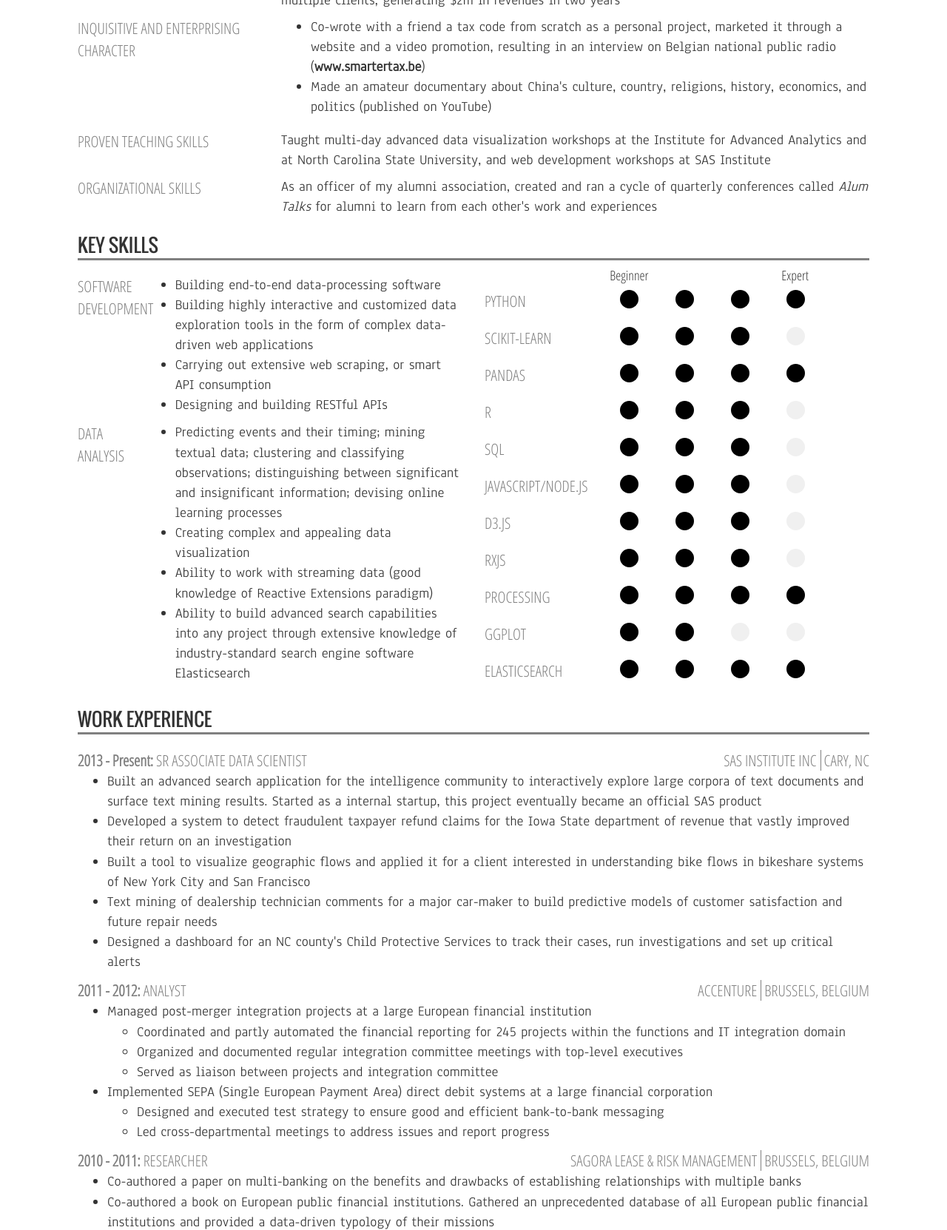
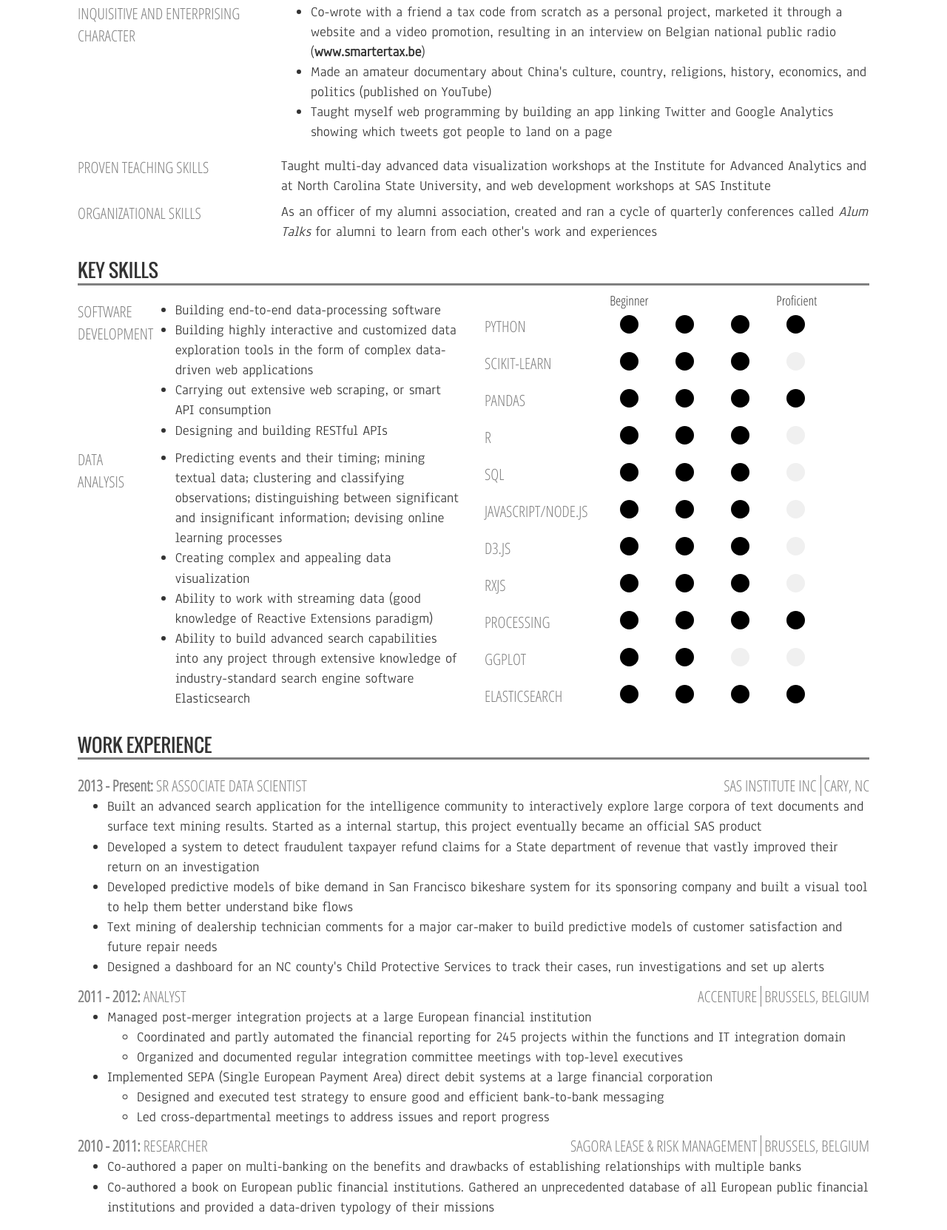
Before and after one commit to cwarny/cwarny.github.io, a plain HTML site: page index.html in a window 1280 px wide. Shown: the part 558-2221 px from the top of the page at 74% size. Drawn offline with Linux system fonts and the light colour scheme.

Commit message:
added accomplishment and rephrased the SAS bike project

```diff
--- a/index.html
+++ b/index.html
@@ -54,7 +54,6 @@
 				<div class="well about">I am a data scientist with strong software development skills and a background in economics and business management. I can work with large quantities of data and analyze it using advanced data mining and data visualization techniques to shed light on complex problems. I particularly enjoy building end-to-end tools and web-based applications around statistical analyses or processes to visualize and explore data. I am an enterprising team player comfortable working at the crossing of many disciplines, eager to lead teams, not afraid of taking risks, and able to combine highly technical analysis with broad strategic and macroeconomic reasoning, as well as to express complex ideas effectively.</div>
 			</div>
 		</div>
-		<br>
 		<div class="row">
 			<div class="col-xs-12">
 				<div class="row">
@@ -76,6 +75,7 @@
 								<ul>
 									<li>Co-wrote with a friend a tax code from scratch as a personal project, marketed it through a website and a video promotion, resulting in an interview on Belgian national public radio (<strong>www.smartertax.be</strong>)</li>
 									<li>Made an amateur documentary about China's culture, country, religions, history, economics, and politics (published on YouTube)</li>
+									<li>Taught myself web programming by building an app linking Twitter and Google Analytics showing which tweets got people to land on a page</li>
 								</ul>
 							</div>
 						</div>
@@ -149,7 +149,7 @@
 									<div class="circle black"></div>
 									<div class="circle black"></div>
 									<div class="circle black">
-										<div style="font-family:'Open Sans Condensed', sans-serif; font-size:18px; position:relative; top:-32px; left:-7px;">Expert</div>
+										<div style="font-family:'Open Sans Condensed', sans-serif; font-size:18px; position:relative; top:-32px; left:-14px;">Proficient</div>
 									</div>
 								</div>
 							</div>
@@ -324,10 +324,10 @@
 						<div class="section-content">
 							<ul>
 								<li>Built an advanced search application for the intelligence community to interactively explore large corpora of text documents and surface text mining results. Started as a internal startup, this project eventually became an official SAS product</li>
-								<li>Developed a system to detect fraudulent taxpayer refund claims for the Iowa State department of revenue that vastly improved their return on an investigation</li>
-								<li>Built a tool to visualize geographic flows and applied it for a client interested in understanding bike flows in bikeshare systems of New York City and San Francisco</li>
+								<li>Developed a system to detect fraudulent taxpayer refund claims for a State department of revenue that vastly improved their return on an investigation</li>
+								<li>Developed predictive models of bike demand in San Francisco bikeshare system for its sponsoring company and built a visual tool to help them better understand bike flows</li>
 								<li>Text mining of dealership technician comments for a major car-maker to build predictive models of customer satisfaction and future repair needs</li>
-								<li>Designed a dashboard for an NC county's Child Protective Services to track their cases, run investigations and set up critical alerts</li>
+								<li>Designed a dashboard for an NC county's Child Protective Services to track their cases, run investigations and set up alerts</li>
 							</ul>
 						</div>
 					</div>
@@ -353,7 +353,6 @@
 									<ul>
 										<li>Coordinated and partly automated the financial reporting for 245 projects within the functions and IT integration domain</li>
 										<li>Organized and documented regular integration committee meetings with top-level executives</li>
-										<li>Served as liaison between projects and integration committee</li>
 									</ul>
 								</li>
 								<li>
```
